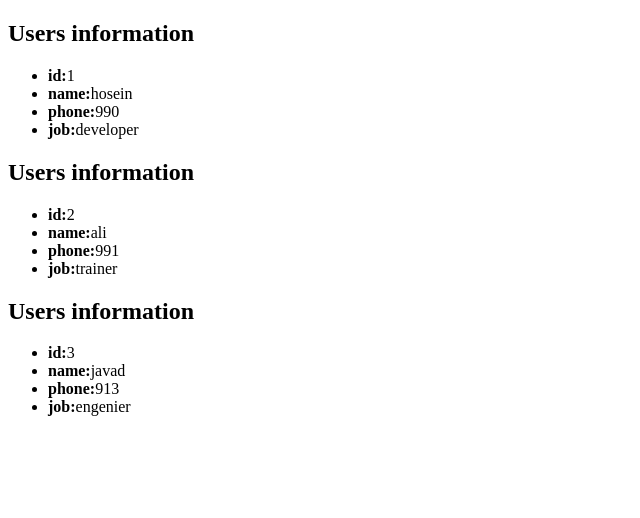
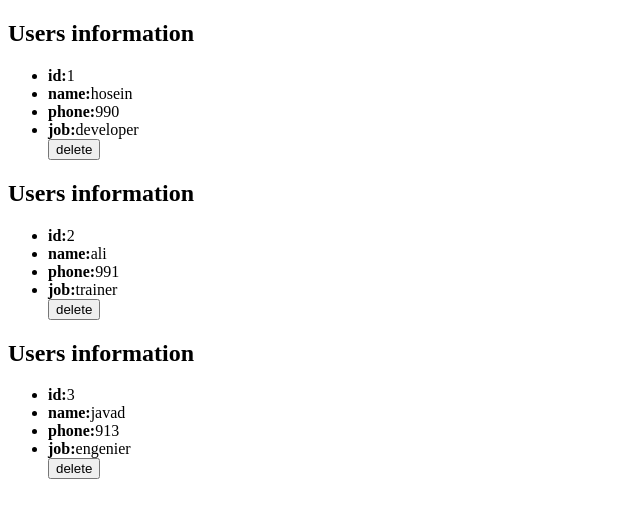
Before and after one commit to hosein8513/react-learning, a React (Vite) app: page / in a window 1280 px wide. Shown: the top 518 px of the page, without its empty margins (0-640 px from the left). Built offline with nearby package versions, Linux system fonts and the light colour scheme.

Commit message:
delete-users

```diff
--- a/src/App.jsx
+++ b/src/App.jsx
@@ -1,14 +1,22 @@
+import { useState } from "react"
 import User from "./User"
+const user = [
+  {id:1,name:"hosein",phone:990,job:"developer"},
+  {id:2,name:"ali",phone:991,job:"trainer"},
+  {id:3,name:"javad",phone:913,job:"engenier"}
+]
 const App=()=>{
-  const user = [
-    {id:1,name:"hosein",phone:990,job:"developer"},
-    {id:2,name:"ali",phone:991,job:"trainer"},
-    {id:3,name:"javad",phone:913,job:"engenier"}
-  ]
+
+  const[puser,fuser]=useState(user)
+
+  const handledelete = (name)=>{
+const newuser = puser.filter((user) => user.name !== name)
+fuser(newuser)
+    }
     return(
 <div>
- {user.map((user)=>(
-    <User key={user.name} id={user.id} name={user.name} phone={user.phone} job={user.job}/>
+ {puser.map((user)=>(
+    <User key={user.name} id={user.id} name={user.name} phone={user.phone} job={user.job} handledelete={()=>handledelete(user.name)}/>
  ))}
 </div>
     )
--- a/src/User.jsx
+++ b/src/User.jsx
@@ -1,5 +1,6 @@
 
-const User = ({id,name,phone,job}) => {
+const User = ({id,name,phone,job,handledelete}) => {
+
 
     return (
         <div>
@@ -9,6 +10,7 @@ const User = ({id,name,phone,job}) => {
                 <li><strong>name:</strong>{name}</li>
                 <li><strong>phone:</strong>{phone}</li>
                 <li><strong>job:</strong>{job}</li>
+                <button onClick={handledelete}>delete</button>
             </ul>
         </div>
     );
```
